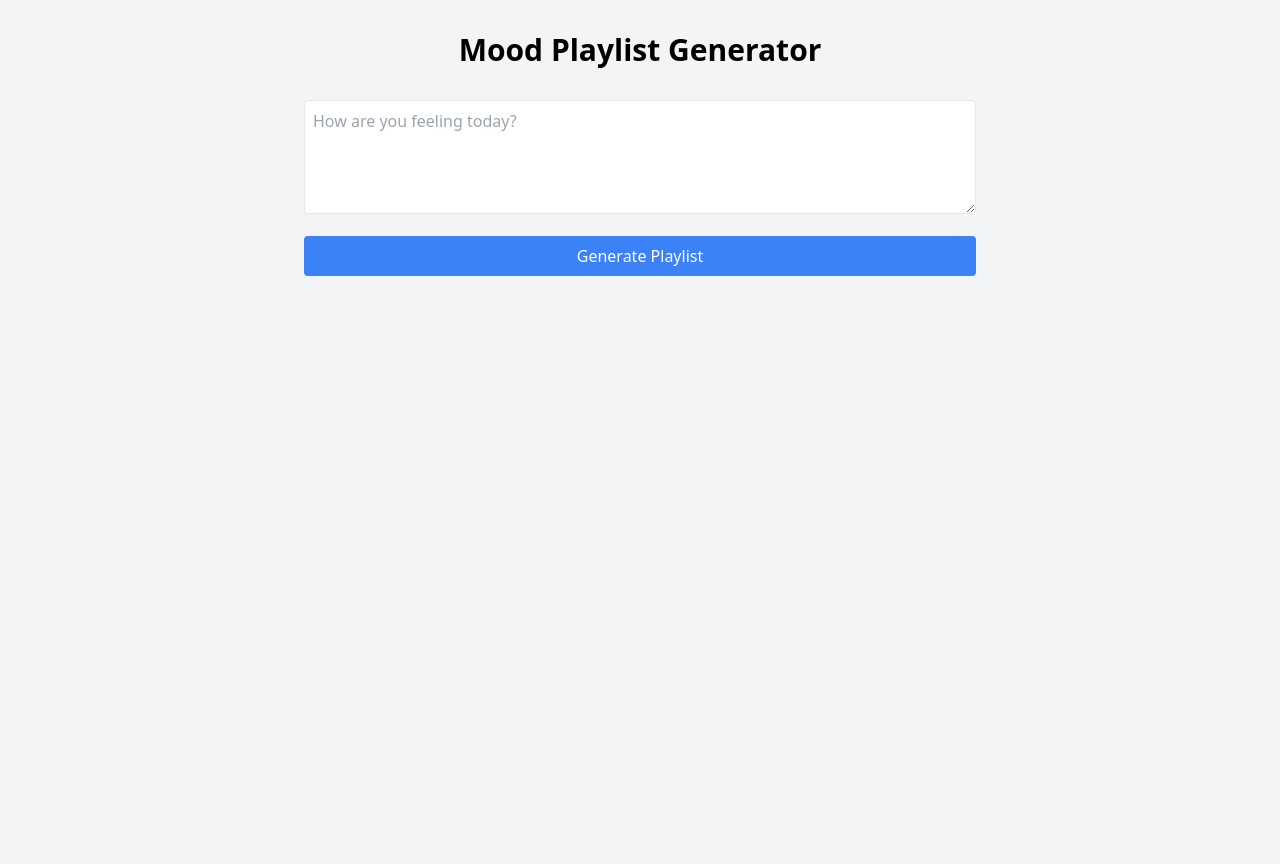
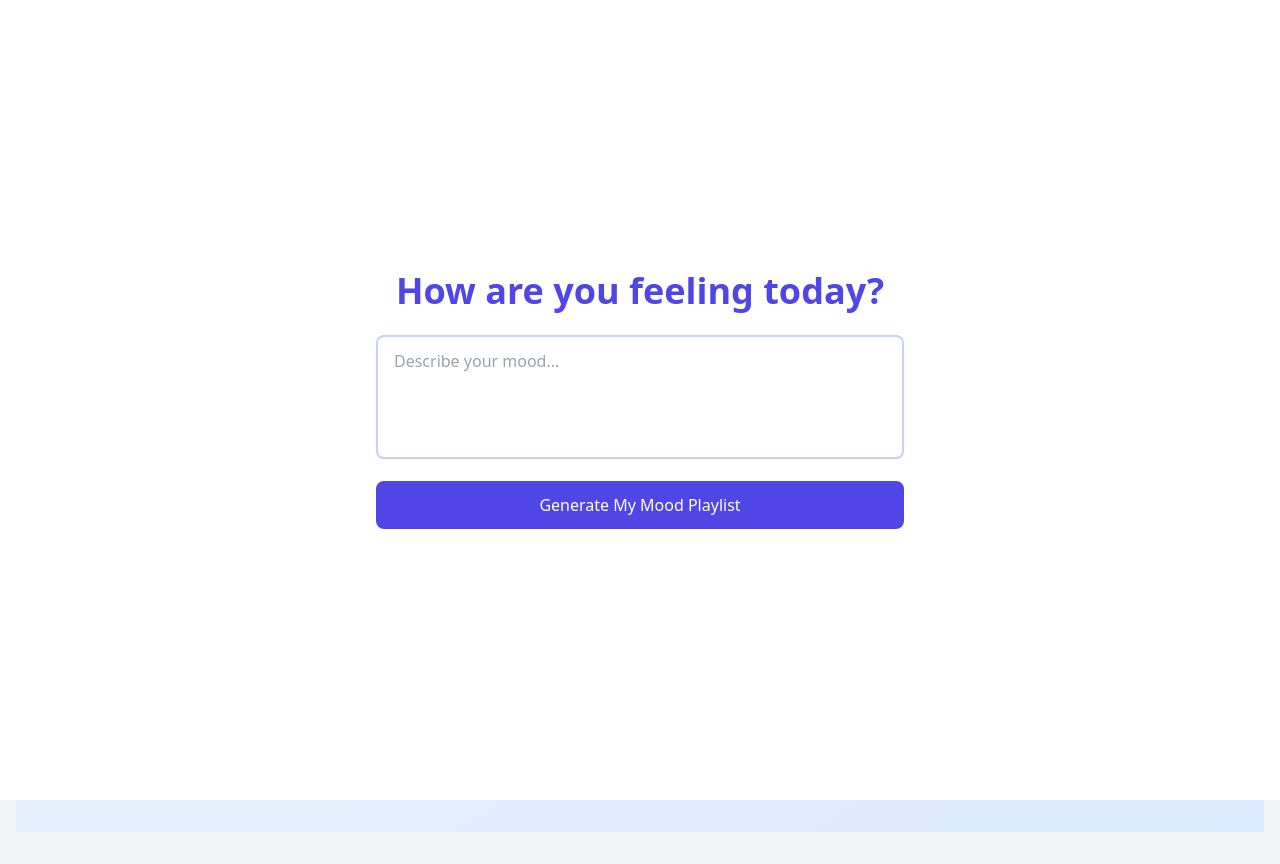
Before and after one commit to PranavMish30/MoodMusic, a Flask app: page / in a window 1280 px wide. Before the commit the page ends 276 px from the top, so only its background shows below. Run offline with Flask 3, Linux system fonts and the light colour scheme.

Commit message:
keys modified

```diff
--- a/app/templates/index.html
+++ b/app/templates/index.html
@@ -1,39 +1,73 @@
 {% extends "base.html" %}
 
 {% block content %}
-<div class="max-w-2xl mx-auto">
-    <h1 class="text-3xl font-bold mb-8 text-center">Mood Playlist Generator</h1>
-
-    <form id="moodForm" class="mb-8">
-        <div class="mb-4">
+<div class="min-h-screen bg-gradient-to-br from-indigo-50 to-blue-100 flex items-center justify-center p-6">
+    <div id="mainContainer" class="w-full max-w-7xl h-[90vh] bg-white rounded-2xl shadow-2xl overflow-hidden flex transition-all duration-500 ease-in-out">
+        <!-- Initial Centered Prompt -->
+        <div id="centeredPrompt" class="absolute inset-0 z-50 bg-white flex items-center justify-center transition-all duration-500 ease-in-out">
+            <div class="text-center space-y-6 w-full max-w-xl px-6">
+                <h1 class="text-4xl font-bold text-indigo-600 mb-4">How are you feeling today?</h1>
+                <form id="moodForm" class="space-y-4">
                     <textarea
                         name="text"
                         id="text"
                         rows="4"
-                class="w-full p-2 border rounded"
-                placeholder="How are you feeling today?"></textarea>
-        </div>
+                        class="w-full px-4 py-3 border-2 border-indigo-200 rounded-lg focus:ring-2 focus:ring-indigo-500 focus:border-transparent shadow-sm transition duration-300 ease-in-out resize-none"
+                        placeholder="Describe your mood..."></textarea>
                     <button
                         type="submit"
-            class="w-full bg-blue-500 text-white py-2 px-4 rounded hover:bg-blue-600">
-            Generate Playlist
+                        class="w-full bg-indigo-600 text-white py-3 rounded-lg hover:bg-indigo-700 focus:outline-none focus:ring-2 focus:ring-indigo-500 transition duration-300 ease-in-out transform hover:scale-102">
+                        Generate My Mood Playlist
                     </button>
                 </form>
-
-    <div id="results" class="hidden">
-        <div id="moodResults" class="mb-8 p-4 bg-white rounded shadow"></div>
-        <div id="playlistResults" class="p-4 bg-white rounded shadow"></div>
             </div>
         </div>
 
+        <!-- Main Content Layout (Initially Hidden) -->
+        <div id="resultsLayout" class="hidden w-full h-full grid grid-cols-12 gap-4 p-4">
+            <!-- Mood Prompt (Top Left) -->
+            <div id="moodPromptSection" class="col-span-3 bg-indigo-50 rounded-lg p-4 overflow-auto">
+                <h2 class="text-xl font-semibold text-indigo-800 mb-4">Your Mood</h2>
+                <div id="originalPrompt" class="bg-white p-3 rounded-lg mb-4 italic text-gray-700"></div>
+
+                <!-- Mood Analysis Radar Chart -->
+                <div class="mt-6">
+                    <h3 class="text-lg font-semibold text-indigo-700 mb-3">Mood Breakdown</h3>
+                    <canvas id="moodRadarChart" class="w-full h-64"></canvas>
+                </div>
+            </div>
+
+            <!-- Playlist Section (Right Side) -->
+            <div id="playlistSection" class="col-span-9 bg-gray-50 rounded-lg p-4 overflow-auto">
+                <h2 class="text-2xl font-bold text-gray-800 mb-6">Your Personalized Playlist</h2>
+                <div id="playlistGrid" class="grid grid-cols-4 gap-6">
+                    <!-- Playlist tracks will be dynamically inserted here -->
+                </div>
+            </div>
+        </div>
+    </div>
+</div>
+
+<script src="https://cdn.jsdelivr.net/npm/chart.js"></script>
 <script>
 document.getElementById('moodForm').addEventListener('submit', async (e) => {
     e.preventDefault();
 
     const text = document.getElementById('text').value;
-    const results = document.getElementById('results');
-    const moodResults = document.getElementById('moodResults');
-    const playlistResults = document.getElementById('playlistResults');
+    const centeredPrompt = document.getElementById('centeredPrompt');
+    const resultsLayout = document.getElementById('resultsLayout');
+    const originalPrompt = document.getElementById('originalPrompt');
+    const playlistGrid = document.getElementById('playlistGrid');
+
+    // Hide centered prompt and show results layout
+    centeredPrompt.classList.add('opacity-0', '-translate-y-full');
+    setTimeout(() => {
+        centeredPrompt.classList.add('hidden');
+        resultsLayout.classList.remove('hidden');
+    }, 500);
+
+    // Store original prompt
+    originalPrompt.textContent = text;
 
     try {
         const response = await fetch('/analyze', {
@@ -46,54 +80,75 @@ document.getElementById('moodForm').addEventListener('submit', async (e) => {
 
         const data = await response.json();
 
-        // Check for error in response
         if (data.error) {
             throw new Error(data.error);
         }
 
-        // Ensure mood_data is parsed correctly
         let moodData = data.mood_data;
         if (typeof moodData === 'string') {
-            try {
             moodData = JSON.parse(moodData);
-            } catch (parseError) {
-                console.error('Failed to parse mood data:', parseError);
-                moodData = {
-                    primary_mood: 'neutral',
-                    energy_level: 5,
-                    genre_suggestions: ['indie', 'acoustic', 'alternative']
-                };
+        }
+
+        // Create Radar Chart
+        const ctx = document.getElementById('moodRadarChart').getContext('2d');
+        new Chart(ctx, {
+            type: 'radar',
+            data: {
+                labels: ['Energy', 'Positivity', 'Complexity', 'Intensity', 'Variability'],
+                datasets: [{
+                    label: 'Mood Profile',
+                    data: [
+                        moodData.energy_level,
+                        Math.min(moodData.energy_level * 1.2, 10),  // Positivity
+                        Math.max(5, moodData.energy_level),  // Complexity
+                        Math.min(moodData.energy_level * 0.9, 10),  // Intensity
+                        Math.max(3, moodData.energy_level * 0.7)   // Variability
+                    ],
+                    backgroundColor: 'rgba(99, 102, 241, 0.2)',
+                    borderColor: 'rgba(99, 102, 241, 1)',
+                    pointBackgroundColor: 'rgba(99, 102, 241, 1)',
+                }]
+            },
+            options: {
+                responsive: true,
+                scale: {
+                    ticks: {
+                        beginAtZero: true,
+                        max: 10
                     }
                 }
+            }
+        });
 
-        // Display mood analysis
-        moodResults.innerHTML = `
-            <h2 class="text-xl font-bold mb-2">Mood Analysis</h2>
-            <p>Primary Mood: ${moodData.primary_mood}</p>
-            <p>Energy Level: ${moodData.energy_level}/10</p>
-            <p>Suggested Genres: ${moodData.genre_suggestions.join(', ')}</p>
-        `;
-
-        // Display playlist
-        playlistResults.innerHTML = `
-            <h2 class="text-xl font-bold mb-2">Generated Playlist</h2>
-            <ul class="space-y-2">
-                ${data.playlist.map(track => `
-                    <li class="p-2 hover:bg-gray-50">
-                        <a href="${track.url}" target="_blank" class="text-blue-500 hover:underline">
-                            ${track.name} - ${track.artist}
+        // Populate Playlist
+        playlistGrid.innerHTML = data.playlist.map((track, index) => `
+            <div class="bg-white rounded-lg shadow-md overflow-hidden transform transition duration-300 hover:scale-105 hover:shadow-xl">
+                <img
+                    src="https://via.placeholder.com/300x300?text=Track+${index+1}"
+                    alt="${track.name}"
+                    class="w-full h-48 object-cover"
+                >
+                <div class="p-4">
+                    <h3 class="font-semibold text-gray-800 truncate">${track.name}</h3>
+                    <p class="text-sm text-gray-500 truncate">${track.artist}</p>
+                    <div class="mt-2 flex justify-between items-center">
+                        <a
+                            href="${track.url}"
+                            target="_blank"
+                            class="text-indigo-600 hover:text-indigo-800"
+                        >
+                            Open in Spotify
                         </a>
                         ${track.preview_url ? `
-                            <audio controls class="mt-1 w-full">
+                            <audio controls class="h-8 w-full max-w-[150px]">
                                 <source src="${track.preview_url}" type="audio/mpeg">
                             </audio>
                         ` : ''}
-                    </li>
-                `).join('')}
-            </ul>
-        `;
+                    </div>
+                </div>
+            </div>
+        `).join('');
 
-        results.classList.remove('hidden');
     } catch (error) {
         console.error('Error:', error);
         alert('An error occurred while generating the playlist. Please try again.');
```
Also changed, not shown: 1 other file. Lines whose indentation alone changed are shown as unchanged.
